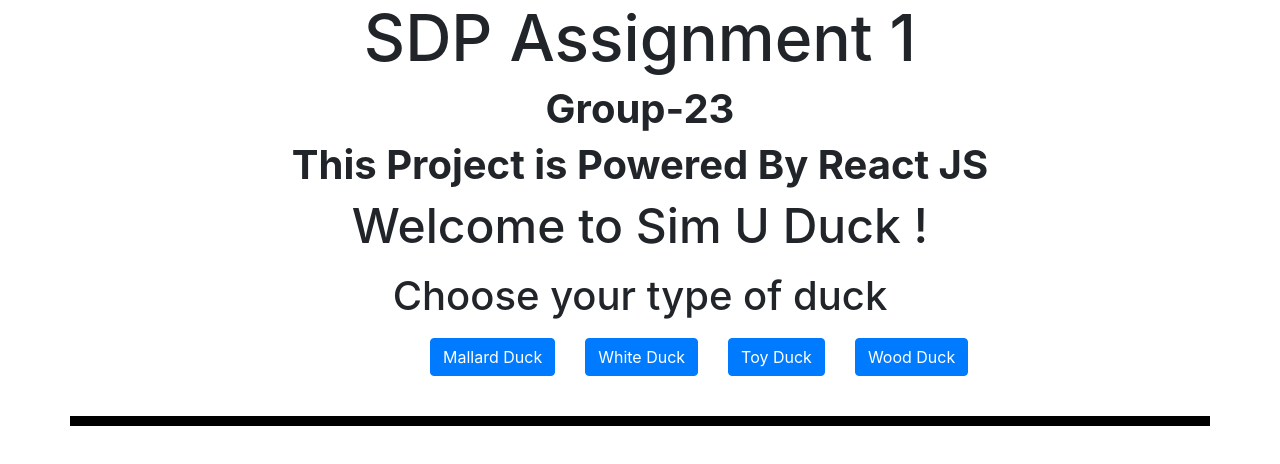
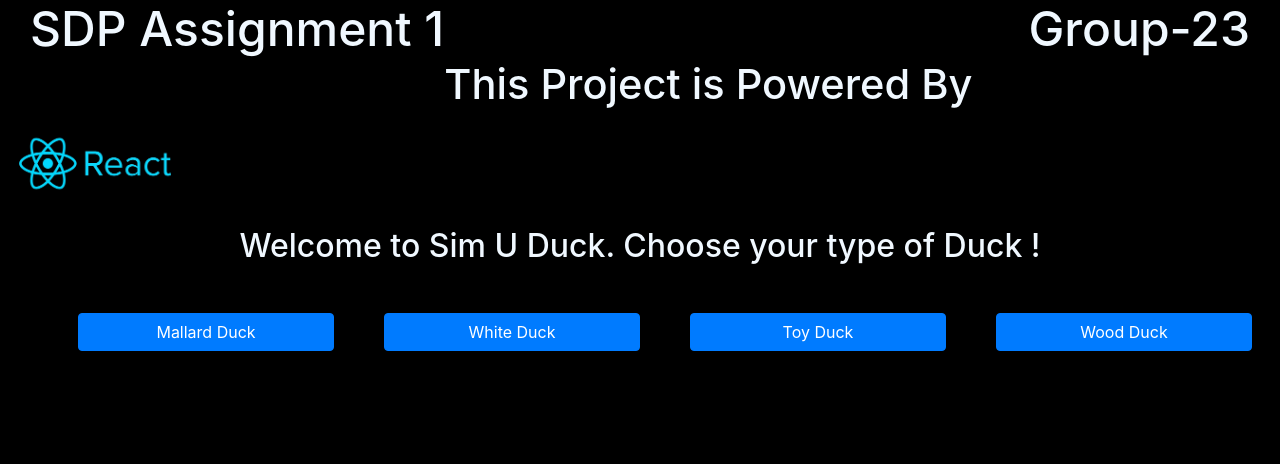
Before and after one commit to abdullah-ch/SDP, a React (Create React App) app: page / in a window 1280 px wide. Shown: the top 464 px of the page. Built offline with nearby package versions, Linux system fonts and the light colour scheme.

Commit message:
more styling !

```diff
--- a/src/App.css
+++ b/src/App.css
@@ -1,16 +1,103 @@
+* {
+  background-color: black;
+  color: aliceblue;
+}
 
+.main {
+  display: flexbox;
+}
+.heading1 {
+  display: inline;
+  float: left;
+  padding-left: 30px;
+  font-size: 3em;
+}
+
+.heading2 {
+  display: inline;
+  float: right;
+  padding-right: 30px;
+  font-size: 3em;
+}
+
+.react {
+  padding-top: 60px;
+}
+.react h1 {
+  display: inline;
+  font-size: 2.6em;
+}
+.react img {
+  display: inline;
+  width: 190px;
+  height: auto;
+  padding-bottom: 10px;
+}
+
+.heading3 {
+  text-align: center;
+}
+
+.menu {
+  justify-content: center;
+  text-align: center;
+  padding-top: 40px;
+  padding-bottom: 40px;
+}
+
+.buttoom {
+  margin-left: 50px;
+  width: 20% !important;
+  height: auto !important;
+  font-weight: bolder;
+}
+
+.canFly {
+  animation: fly-animation 5s;
+  position: relative;
+}
+
+.image {
+  height:100px;
+  width: auto;
+  background-color: none;
+}
+
+@keyframes fly-animation {
+  from {
+    top: 0;
+    left: 0;
+  }
+  40% {
+    top: -400px;
+    left: 600px;
+  }
+  70% {
+    top: 0;
+  }
+  to {
+    top: 0;
+    left: 0;
+  }
+}
+
+.duck {
+  margin: 10px;
+  width: 100%;
+}
+
+.eventButton {
+  margin: 4px;
+}
+
+.container {
+  display: flex;
+  flex-wrap: wrap;
+}
+/*
 .image {
   height: 100px;
   width: auto;
-}
-
-h1,
-h2 {
-  text-align: center;
-}
-h2 {
-  padding-top: 10px;
-  padding-bottom: 10px;
 }
 
 .mallardDuck {
@@ -20,8 +107,6 @@
 .container {
   display: flex;
   flex-wrap: wrap;
-  background-color: black;
-  color: aliceblue;
 
 }
 
@@ -66,4 +151,4 @@
 
 .eventButton {
   margin: 4px;
-}
+} */
--- a/src/App.js
+++ b/src/App.js
@@ -4,6 +4,7 @@
 import toyDuck from "./images/toy.png";
 import woodDuck from "./images/wood.png";
 import whiteDuck from "./images/white.png";
+import react from "./images/react.png";
 import quackSound from "./music/Duck-quack.mp3";
 import squeakSound from "./music/squeaky-toy-sound.mp3";
 
@@ -282,14 +283,14 @@
   const [toyDuckList, setToyDuckList] = useState([]);
 
   return (
-    <div>
-      <h1 style={{ fontSize: "400%" }}>SDP Assignment 1</h1>
-      <h1 style={({ fontSize: "300%" }, { fontWeight: "bold" })}>Group-23</h1>
-      <h1 style={({ fontSize: "300%" }, { fontWeight: "bold" })}>
-        This Project is Powered By React JS
-      </h1>
-      <h1 style={{ fontSize: "300%" }}>Welcome to Sim U Duck !</h1>
-      <h2 style={{ fontSize: "250%" }}>Choose your type of duck</h2>
+    <div className="main">
+      <h1 className="heading1">SDP Assignment 1</h1>
+      <h1 className="heading2">Group-23</h1>
+      <div className="react">
+        <h1>This Project is Powered By</h1>
+        <img src={react} alt="react" />
+      </div>
+      <h2 className="heading3"> Welcome to Sim U Duck. Choose your type of Duck !</h2>
       <div className="menu">
         <Button
           className="buttoom"
```
Also changed, not shown: src/images/react.png (added).
